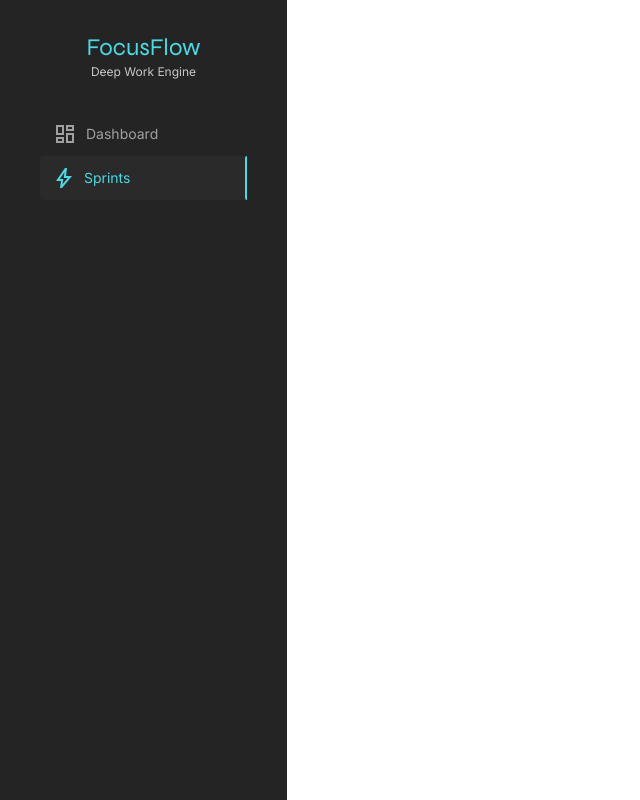
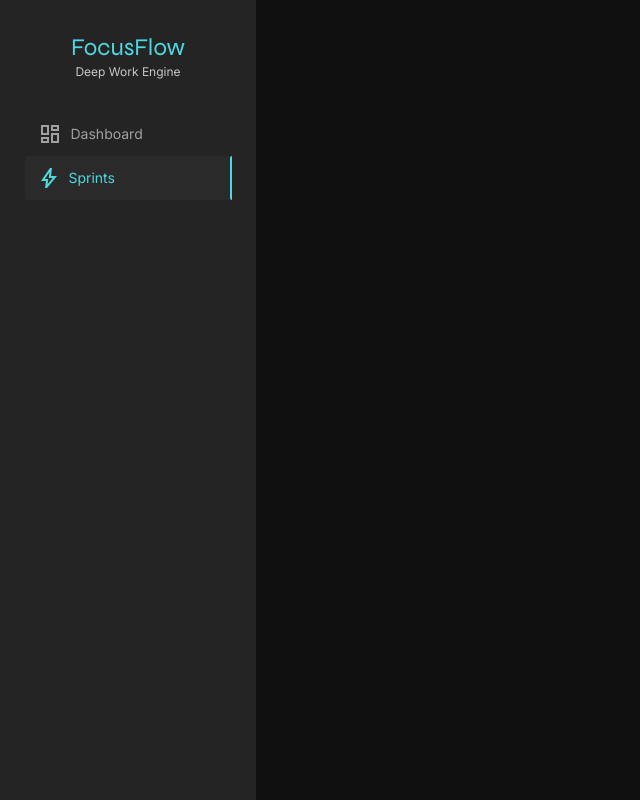
Before and after one commit to JoaoGustavo-dev/focusflow, a React (Vite) app: page /sprints in a window 1280 px wide. Shown: the whole page, without its empty margins (0-640 px from the left). Built offline with nearby package versions, Linux system fonts and the light colour scheme.

Commit message:
refactor(layout): add shared Layout component with nested routes

```diff
--- a/src/components/Sidebar.jsx
+++ b/src/components/Sidebar.jsx
@@ -14,7 +14,7 @@ const Sidebar = () => {
           </p>
         </div>
 
-        <div>
+        <div className="flex flex-col items-center">
           <SidebarButton to="/">
             <DashboardIcon />
             Dashboard
--- /dev/null
+++ b/src/layouts/Layout.jsx
@@ -0,0 +1,15 @@
+import { Outlet } from 'react-router-dom'
+import Sidebar from '../components/Sidebar'
+
+const Layout = () => {
+  return (
+    <div className="bg-background grid h-screen w-screen grid-cols-[16rem_1fr]">
+      <Sidebar />
+      <div className="min-w-0 flex-1">
+        <Outlet />
+      </div>
+    </div>
+  )
+}
+
+export default Layout
--- a/src/main.jsx
+++ b/src/main.jsx
@@ -6,8 +6,12 @@ import { QueryClient, QueryClientProvider } from '@tanstack/react-query'
 import { Toaster } from 'sonner'
 import './App.css'
 import Sprints from './pages/Sprints'
+import Layout from './layouts/Layout'
 
 const router = createBrowserRouter([
+  {
+    element: <Layout />,
+    children: [
       {
         path: '/',
         element: <Home />,
@@ -20,6 +24,8 @@ const router = createBrowserRouter([
         path: '/sprints/:sprintId',
         element: <SprintDetails />,
       },
+    ],
+  },
 ])
 
 const queryClient = new QueryClient()
--- a/src/pages/Home.jsx
+++ b/src/pages/Home.jsx
@@ -1,10 +1,5 @@
-import Sidebar from '../components/Sidebar'
 const Home = () => {
-  return (
-    <div className="bg-background grid h-screen w-screen grid-cols-[16rem_1fr]">
-      <Sidebar />
-    </div>
-  )
+  return <div className=""></div>
 }
 
 export default Home
--- a/src/pages/Sprints.jsx
+++ b/src/pages/Sprints.jsx
@@ -1,11 +1,5 @@
-import Sidebar from '../components/Sidebar'
-
 const Sprints = () => {
-  return (
-    <div className="flex min-w-0">
-      <Sidebar></Sidebar>
-    </div>
-  )
+  return <div className=""></div>
 }
 
 export default Sprints
```
Lines whose indentation alone changed are shown as unchanged.
